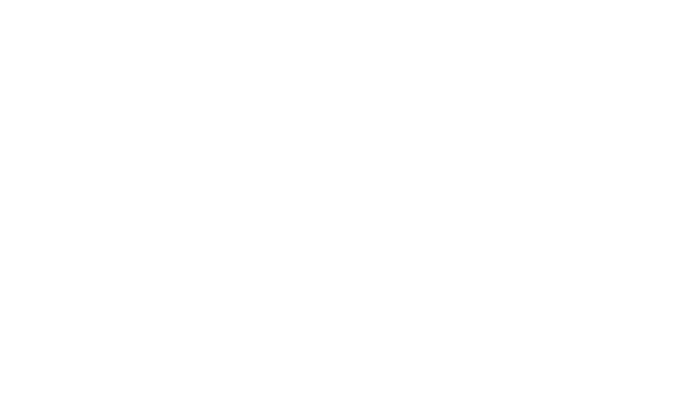
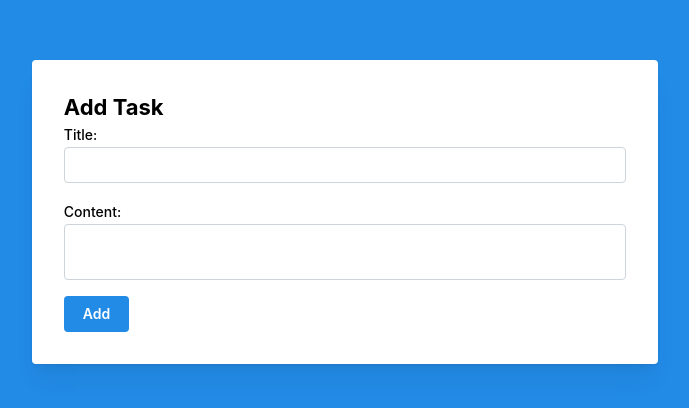
Before and after one commit to Mojisan/project-todo-list-2, a React (Vite) app in the folder todo-list/: page / in a window 1280 px wide. Shown: the part 188-596 px from the top of the page, without its empty margins (295-984 px from the left). Built offline with nearby package versions, Linux system fonts and the light colour scheme.

Commit message:
implemented adding task to todo-list

```diff
--- a/todo-list/src/App.tsx
+++ b/todo-list/src/App.tsx
@@ -1,5 +1,14 @@
+import { BrowserRouter, Route, Routes } from "react-router-dom"
+import TodoListPage from "./pages/todo-list-page/TodoListPage"
+
 function App() {
-  return <></>
+  return (
+    <BrowserRouter>
+      <Routes>
+        <Route path='/' element={<TodoListPage />} />
+      </Routes>
+    </BrowserRouter>
+  )
 }
 
 export default App
--- /dev/null
+++ b/todo-list/src/constant.ts
@@ -0,0 +1 @@
+export const TASKS_KEY = 'tasks'
--- /dev/null
+++ b/todo-list/src/interface.ts
@@ -0,0 +1,4 @@
+export interface ITask {
+  title: string
+  content: string
+}
--- /dev/null
+++ b/todo-list/src/pages/todo-list-page/TodoListPage.tsx
@@ -0,0 +1,12 @@
+import { Flex } from "@mantine/core"
+import AddTaskForm from "./components/forms/AddTaskForm"
+
+const TodoListPage = () => {
+  return (
+    <Flex justify='center' align='center' h='100vh' bg='blue'>
+      <AddTaskForm />
+    </Flex>
+  )
+}
+
+export default TodoListPage
--- /dev/null
+++ b/todo-list/src/pages/todo-list-page/components/forms/AddTaskForm.tsx
@@ -0,0 +1,65 @@
+import {
+  Button,
+  Grid,
+  InputLabel,
+  Paper,
+  Textarea,
+  TextInput,
+  Title,
+} from "@mantine/core"
+import { useForm } from "@mantine/form"
+import type { ITask } from "../../../../interface"
+import { useTasksStore } from "../../../../store/useTasksStore"
+import { useEffect } from "react"
+
+const AddTaskForm = () => {
+  const { addTask, loadTasks } = useTasksStore()
+  const form = useForm<ITask>({
+    initialValues: {
+      title: "",
+      content: "",
+    },
+
+    validate: {
+      title: (value: string) => (value ? null : "Invalid title"),
+    },
+  })
+
+  const handleSubmitForm = async (values: ITask) => {
+    await addTask(values)
+
+    form.setValues({ title: "", content: "" })
+  }
+
+  useEffect(() => {
+    loadTasks()
+  }, [loadTasks])
+
+  return (
+    <Paper shadow='md' p='xl'>
+      <form onSubmit={form.onSubmit(handleSubmitForm)}>
+        <Title order={3}>Add Task</Title>
+
+        <Grid>
+          <Grid.Col span={12}>
+            <InputLabel size='sm'>Title:</InputLabel>
+
+            <TextInput {...form.getInputProps("title")} />
+          </Grid.Col>
+
+          <Grid.Col span={12}>
+            <InputLabel size='sm'>Content:</InputLabel>
+
+            <Textarea {...form.getInputProps("content")} />
+          </Grid.Col>
+
+          <Grid.Col span={12}>
+            <Button type='submit'>Add</Button>
+          </Grid.Col>
+        </Grid>
+      </form>
+    </Paper>
+  )
+}
+
+export default AddTaskForm
--- /dev/null
+++ b/todo-list/src/store/useTasksStore.ts
@@ -0,0 +1,46 @@
+import { create } from "zustand"
+import type { ITask } from "../interface"
+import { TASKS_KEY } from "../constant"
+
+type TasksState = {
+  taskRecords: ITask[]
+}
+
+type TasksAction = {
+  addTask: (task: ITask) => void
+  loadTasks: () => void
+}
+
+const initialState: TasksState = {
+  taskRecords: [],
+}
+
+export const useTasksStore = create<TasksState & TasksAction>((set, get) => ({
+  ...initialState,
+  addTask: (task: ITask) => {
+    try {
+      get().loadTasks()
+
+      const currentTasks: ITask[] = get().taskRecords
+      const updateTasks: ITask[] = [...currentTasks, task]
+
+      localStorage.setItem(TASKS_KEY, JSON.stringify(updateTasks))
+
+      get().loadTasks()
+    } catch (error) {
+      throw Error("Failed to add task")
+    }
+  },
+  loadTasks: () => {
+    try {
+      const tasksString = localStorage.getItem(TASKS_KEY)
+      const transformedTasks: ITask[] = tasksString
+        ? JSON.parse(tasksString)
+        : []
+
+      set({ taskRecords: transformedTasks })
+    } catch (error) {
+      throw Error("Failed to fetch tasks")
+    }
+  },
+}))
```
